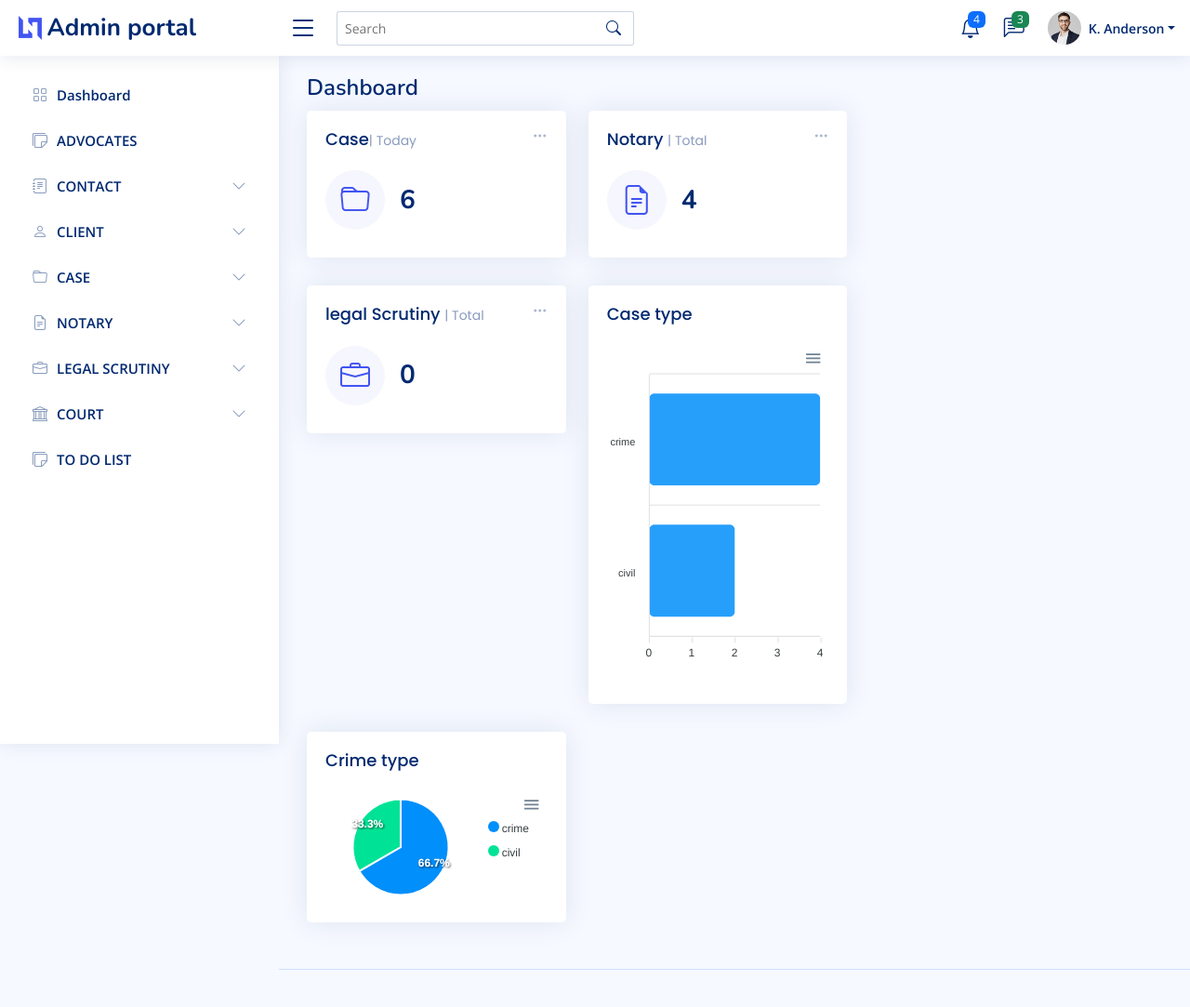
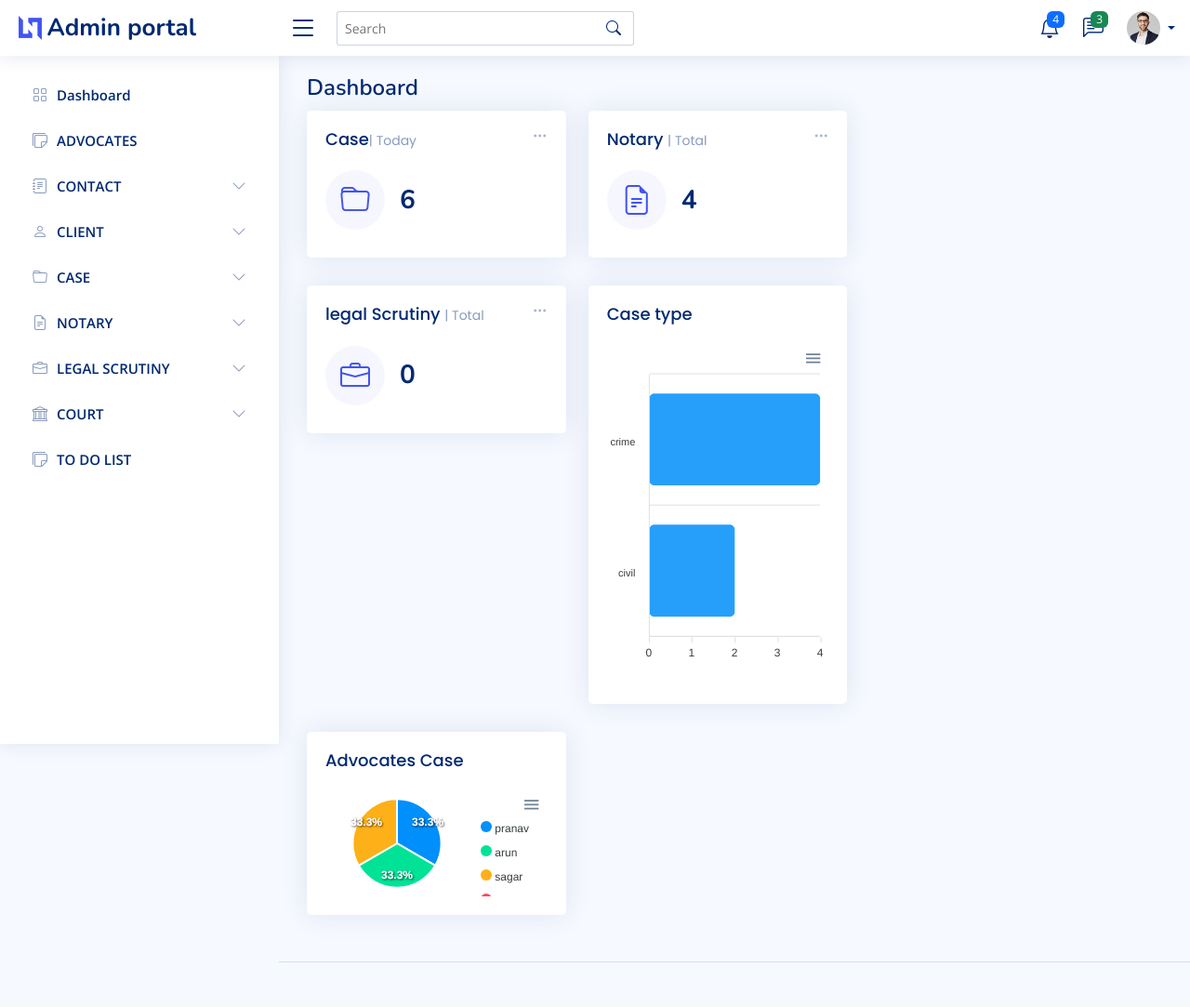
Before and after one commit to vimalprakash404/CaseMate, a Django app: page / in a window 1280 px wide. Shown: the whole page at 93% size. After the commit the page ends 1035 px from the top, so only its background shows below. Run offline with Django 4.2, Linux system fonts and the light colour scheme; data comes from the database, SQL or seed files in the repository; both versions use the stored data as it was before the commit; some libraries are stand-ins or nearby versions.

Commit message:
removes address in case Register

```diff
--- a/Admin_user/models.py
+++ b/Admin_user/models.py
@@ -73,7 +73,7 @@ class client(models.Model):
         return self.First_name+" "+self.Last_name
 class CaseRegister(models.Model):
     client_name=models.ForeignKey(client, on_delete=models.CASCADE)
-    address=models.CharField(max_length=50)
+   # address=models.CharField(max_length=50)
     case_number=models.CharField(max_length=50)
     year=models.IntegerField()
     incident=models.CharField(max_length=50,null=True)
@@ -166,7 +166,7 @@ STATUS_CHOICE=(("Open","Open"),("Progress","Progress"),("Close","Close"))
 
 class Notary(models.Model):
     client_name=models.ForeignKey(client, on_delete=models.CASCADE)
-    Address=models.ForeignKey(Address,null=True, on_delete=models.SET_NULL)
+    #Address=models.ForeignKey(Address,null=True, on_delete=models.SET_NULL)
     category=models.ForeignKey(NotaryCategory,null=True, on_delete=models.SET_NULL)
     file=models.FileField(upload_to="notary", max_length=1000)
     def __str__(self):
--- a/Admin_user/views.py
+++ b/Admin_user/views.py
@@ -80,12 +80,20 @@ def home(request):
     for i in CaseCategory.objects.all():
         crime_type_number.append(CaseRegister.objects.all().filter(case_category=i).count())
         crime_label.append(str(i.name))
+    advocate_number=[]
+    advocate_label=[]
+    for i  in Advocate.objects.all():
+        advocate_number.append(CaseRegister.objects.all().filter(advocate=i).count())
+        advocate_label.append(str(i.name))
+
     context["casedata"]=CaseRegister.objects.all().count()
     context["notarydata"]=NotaryModel.objects.all().count()
     context["legal_su"]=Legalscrutiny.objects.all().count()
     context["crime_type_number"]=crime_type_number
     print(crime_label)
     context["crime_label"]=crime_label
+    context["advocate_number"]=advocate_number
+    context["advocate_label"]=advocate_label
     return render(request,"admin/home.html",context)
 
 def add_advocate(request):
@@ -157,7 +165,7 @@ def add_case(request):
         else:
             context["message"]="added"
             return render(request,"form.html",context)
-    context["form"]=FormClients()
+    #context["form"]=FormClients()
     context["form1"]=CaseRegisterForm()
     return render(request,"form.html",context)
 
@@ -365,7 +373,7 @@ def case_details(request,id):
     ob=CaseRegister.objects.get(id=id)
     persondata=Person.objects.all().filter(case_id=id)
     context={"person":persondata}
-    context={"section":caseSections.objects.all().filter(case_id=id)}
+    context["section"]=caseSections.objects.all().filter(case_id=id)
     context["data"]=ob
     context["form"]=Casesectionform()
     context["actions"]=CaseAction.objects.filter(case=ob)
--- a/templates/admin/case_details.html
+++ b/templates/admin/case_details.html
@@ -76,7 +76,7 @@
             </tr>
             <tr>
               <td>address</td>
-              <td >{{data.address}}</td>
+              <td >{{data.client_name.Address}}</td>
             </tr>
             <tr>
               <td>Advocate</td>
@@ -169,13 +169,13 @@
     </div>
   </div>
   <div>
-    <div class="card-body">
+    {% comment %} <div class="card-body">
       {% for i in sections %}
       <div class="btn btn-primary mb-2">
         {{i}} <a href="/case/remove/sections/{{i.id}}"><span class="badge bg-secondary text-light"><i class="bi bi-exclamation-triangle me-1"></i></span> </a>
       </div>
       {% endfor %}
 
-    </div>
+    </div> {% endcomment %}
   </div>
 {% endblock content %}
--- a/templates/admin/home.html
+++ b/templates/admin/home.html
@@ -146,7 +146,7 @@
                   <div class="col-lg-6">
                     <div class="card">
                       <div class="card-body">
-                        <h5 class="card-title">Crime type</h5>
+                        <h5 class="card-title">Advocates Case</h5>
 
                         <!-- Pie Chart -->
                         <div id="pieChart"></div>
@@ -154,7 +154,7 @@
                         <script>
                           document.addEventListener("DOMContentLoaded", () => {
                             new ApexCharts(document.querySelector("#pieChart"), {
-                              series: {{crime_type_number}},
+                              series: {{advocate_number}},
                               chart: {
                                 height: 350,
                                 type: 'pie',
@@ -162,7 +162,7 @@
                                   show: true
                                 }
                               },
-                              labels: [{% for i in crime_label %}'{{i}}',{% endfor %}]
+                              labels: [{% for i in advocate_label %}'{{i}}',{% endfor %}]
                             }).render();
                           });
                         </script>
--- a/templates/admin/main.html
+++ b/templates/admin/main.html
@@ -217,12 +217,12 @@
 
           <a class="nav-link nav-profile d-flex align-items-center pe-0" href="#" data-bs-toggle="dropdown">
             <img src="assets/img/profile-img.jpg" alt="Profile" class="rounded-circle">
-            <span class="d-none d-md-block dropdown-toggle ps-2">K. Anderson</span>
+            <span class="d-none d-md-block dropdown-toggle ps-2"></span>
           </a><!-- End Profile Iamge Icon -->
 
           <ul class="dropdown-menu dropdown-menu-end dropdown-menu-arrow profile">
             <li class="dropdown-header">
-              <h6>Kevin Anderson</h6>
+              <h6></h6>
               <span>Web Designer</span>
             </li>
             <li>
--- a/templates/form.html
+++ b/templates/form.html
@@ -55,7 +55,7 @@
                 {% endfor %}
 
               <div class="col-12">
-                <button class="btn btn-primary" type="submit">Submit form</button>
+                <button class="btn btn-primary" type="submit">Submit</button>
               </div>
               {% comment %} <div class="form-floating mb-3">
                 <select class="form-select" id="floatingSelect" aria-label="Floating label select example">
```
Also changed, not shown: Admin_user/migrations/0011_remove_caseregister_address.py (added), db.sqlite3, 1 other file.
